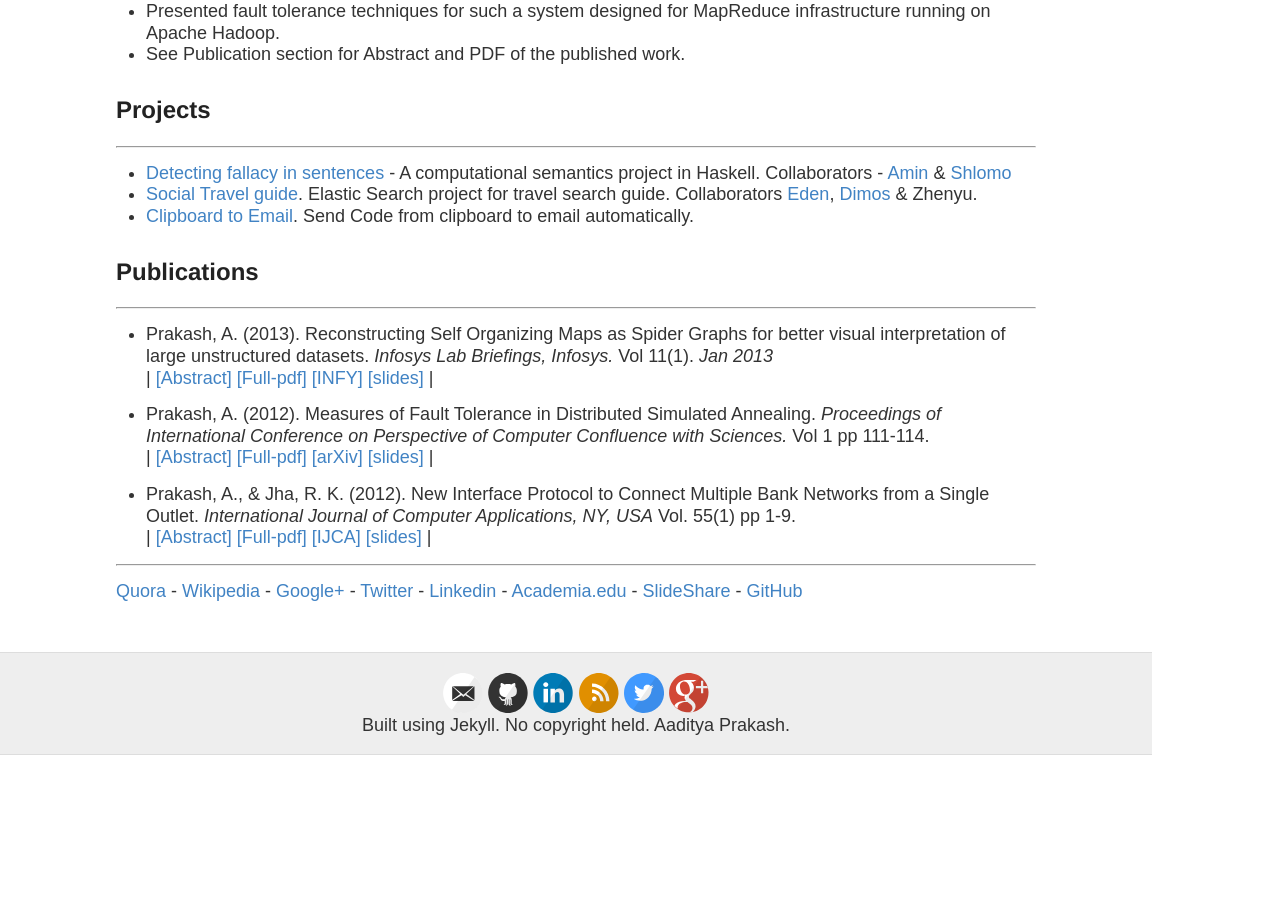
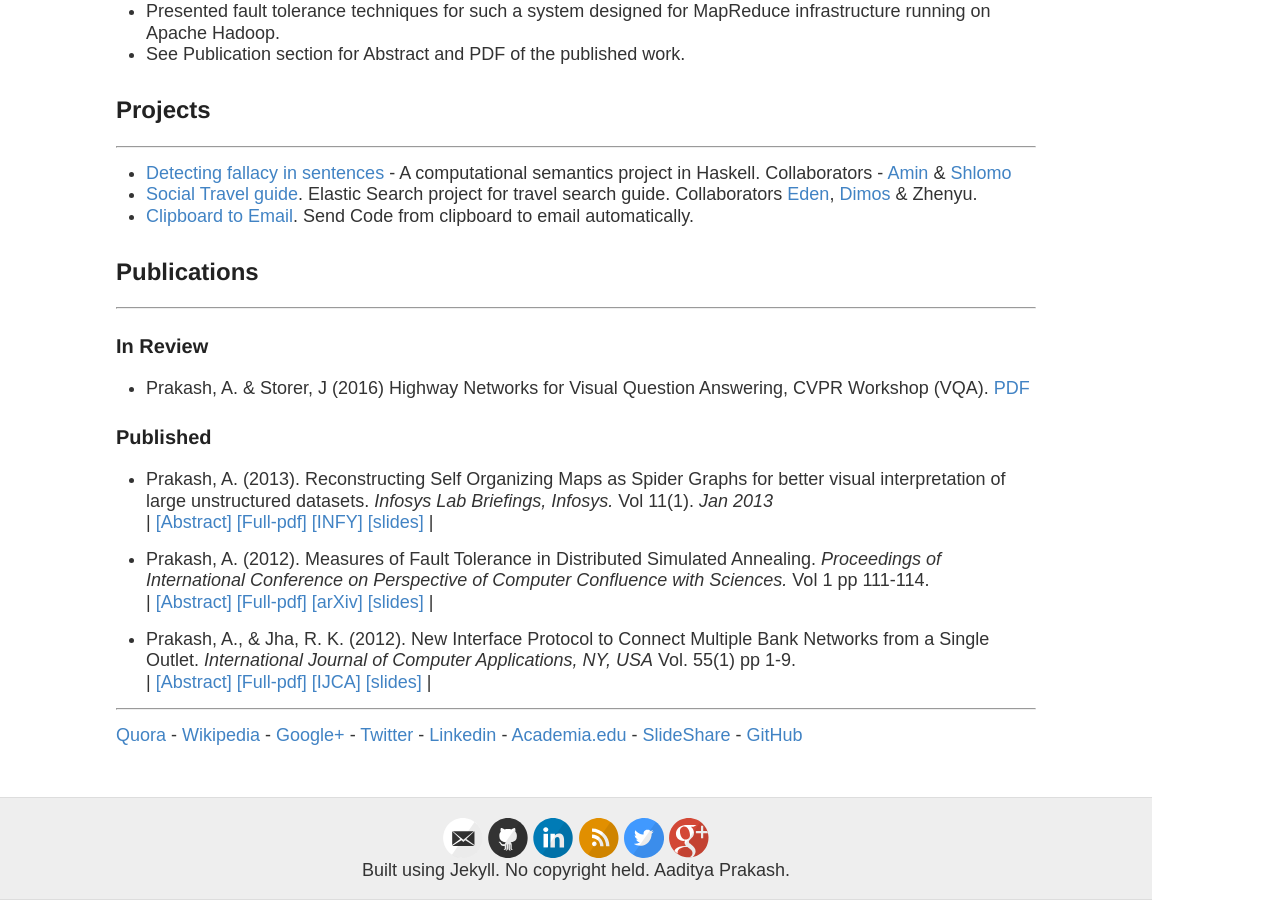
Before and after one commit to iamaaditya/iamaaditya.github.io, a Jekyll site: the page built from about/index.md, in a window 1280 px wide and 900 px high, scrolled down 2522 px. Built offline with Jekyll 4.4.1, drawn with Linux system fonts in a browser that asks for light colours; some web fonts are replaced; before the commit the page ends 3277 px from its top, so only the background shows below that.

Commit message:
added pdf link to vqa abstract

```diff
--- a/about/index.md
+++ b/about/index.md
@@ -92,6 +92,12 @@ OUR| 60.4| 81.5| 47.6| 37.2| 60.7
 ## Publications
 * * *
 
+### In Review
+
+*  Prakash, A. & Storer, J (2016) Highway Networks for Visual Question Answering, CVPR Workshop (VQA). [PDF](http://gpgpu.cs-i.brandeis.edu/highway.pdf)
+
+### Published
+
 *   Prakash, A. (2013). Reconstructing Self Organizing Maps as Spider Graphs for better visual interpretation of large unstructured datasets. _Infosys Lab Briefings, Infosys._ Vol 11(1). _Jan 2013_ <br />
     | [[Abstract]](http://aaditya.info/research/abstract_graph.txt) [[Full-pdf]](http://aaditya.info/research/graph.pdf) [[INFY]](http://www.infosys.com/infosys-labs/publications/infosyslabs-briefings/Pages/bigdata-challenges-opportunities.aspx) [[slides]](http://aaditya.info/research/slides_graph.pdf) |
 
```
Also changed, not shown: 1 other file.
